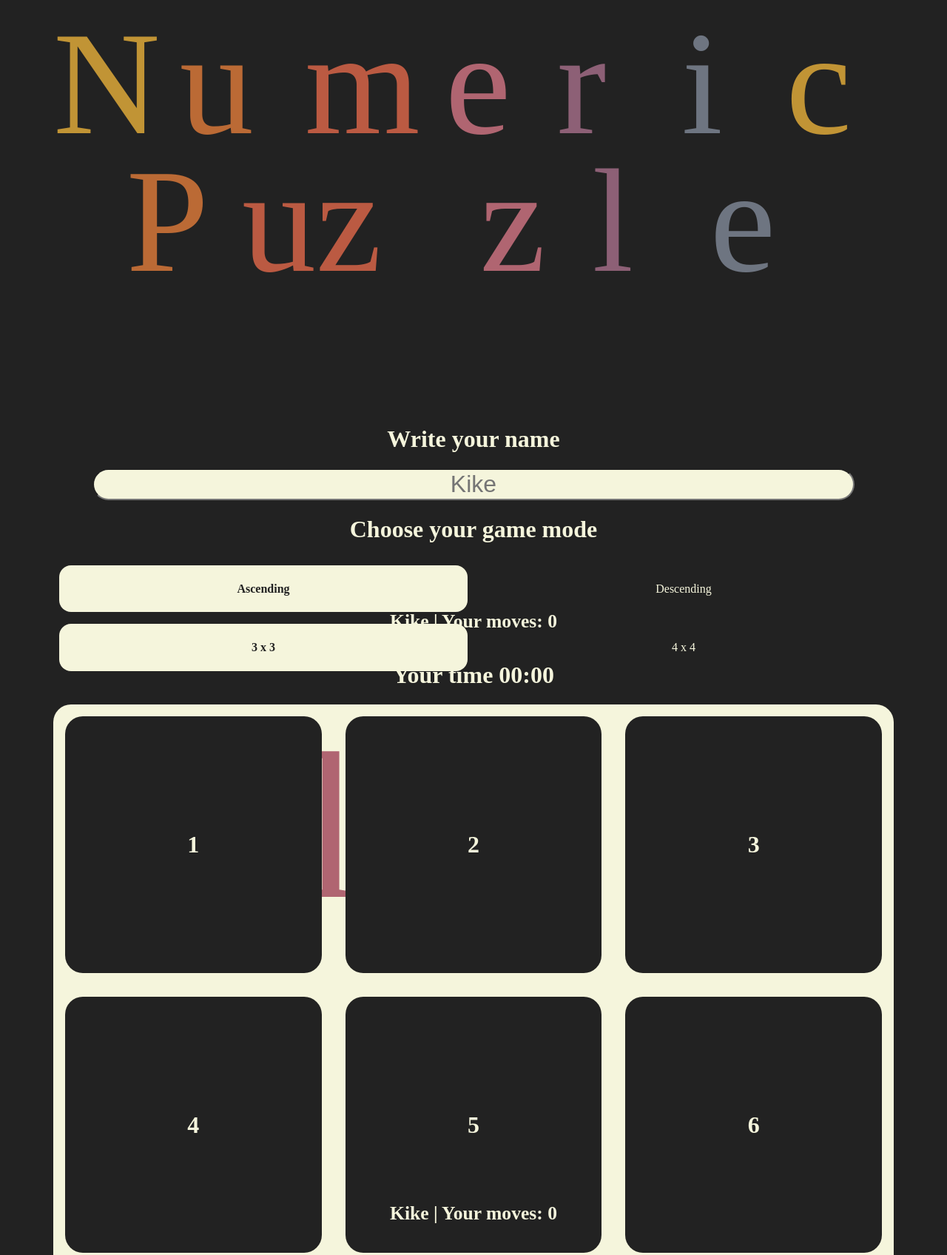
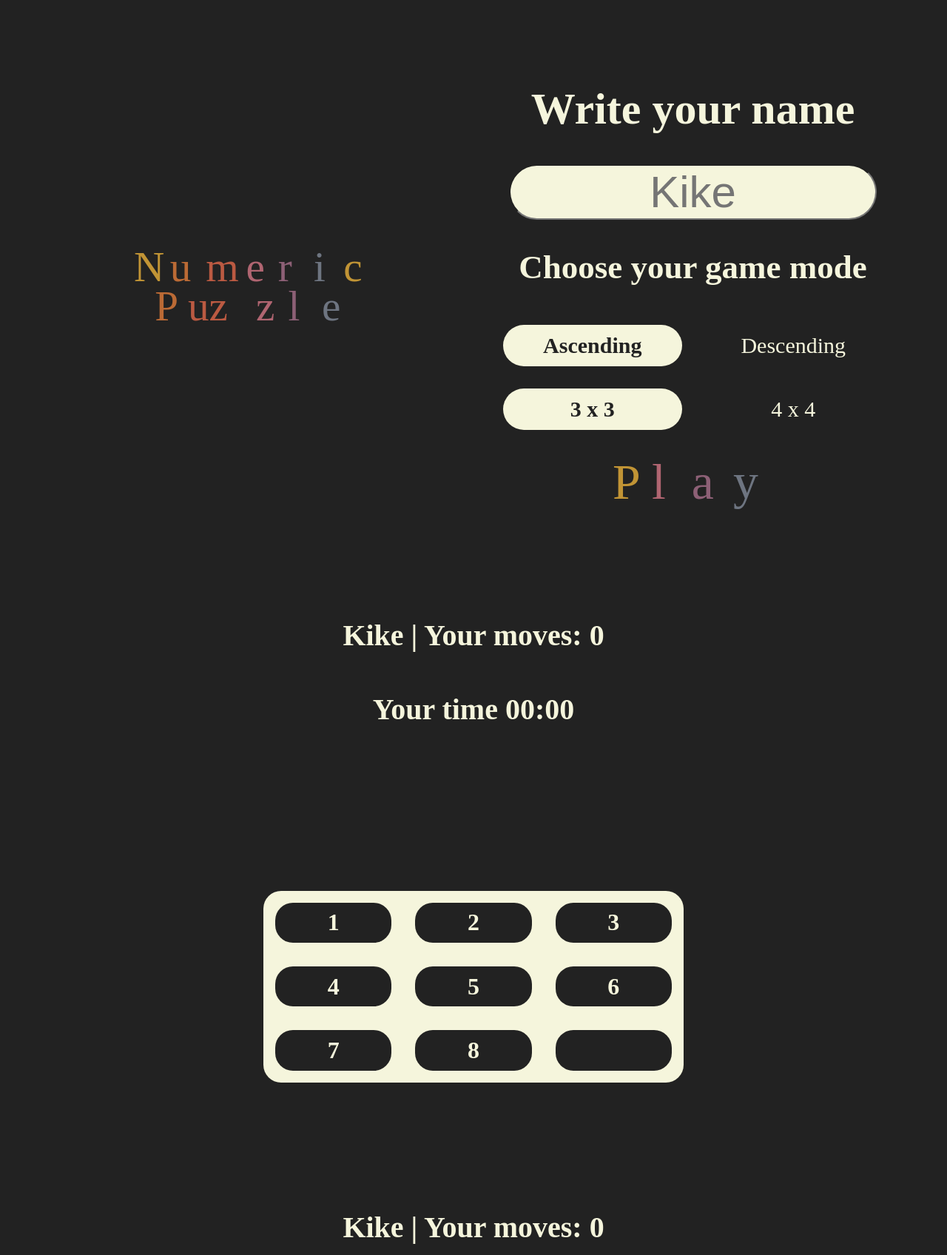
Before and after one commit to HiramAle/NumericPuzzle, a plain HTML site: page index.html in a window 1280 px wide. Shown: the top 1696 px of the page at 74% size. Drawn offline with Linux system fonts and the light colour scheme.

Commit message:
responsive

```diff
--- a/CSS/style.css
+++ b/CSS/style.css
@@ -421,3 +421,79 @@ grid-row-end: 3
   grid-row-end: 4
 
 }
+
+@media (min-width:768px){
+  html{
+    max-width: 100%;
+  }
+  #first-div{
+    display: grid;
+    grid-template-columns: repeat(2,1fr);
+    justify-content: center;
+    align-items: center;
+    column-gap: 50px;
+  }
+ #div-header{
+    width: 100%;
+    height: 100%;
+    display: flex;
+    justify-content: center;
+    align-items: center;
+  }
+  #div-form{
+    max-width: 100%;
+  }
+  #playbut{
+    width: 80%;
+    height: 80%;
+    text-align: center;
+    margin-top: 20px;
+  }
+  #div-game3x3{
+    display: grid;
+    grid-template-columns: repeat(1,1fr);
+    max-width: 100%;
+    align-items: center;
+  }
+  #div-game3x3 h1{
+    font-size: 40px;
+  }
+  #game-figure3x3{
+    width: 50%;
+    height: 40%;
+    margin: 40px auto;
+  }
+  #div-game4x4{
+    max-width: 100%;
+  }
+  #div-game4x4 h1{
+    font-size: 40px;
+  }
+  #game-figure4x4{
+    width: 50%;
+    height: 40%;
+    margin: 0 auto;
+  }
+  #menu{
+    width: 200px;
+    height: 200px;
+    display: block;
+    margin: 0 auto;
+  }
+}
+
+@media (min-width: 1079px){
+ #div-header{
+    width: 60%;
+    height: 60%;
+    margin: 0 auto;
+  }
+  #div-form{
+    max-width: 100%;
+    font-size: 30px;
+  }
+  #playbut{
+    width: 40%;
+    height: 40%;
+  }
+}
--- a/index.html
+++ b/index.html
@@ -16,7 +16,7 @@
 		  <div id="div-form">
 			<h1>Write your name</h1>
 			<input id="inputname" type="text" placeholder="Kike" />
-			<h1>Choose your game mode</h1>
+			<h2>Choose your game mode</h2>
 			<div id="order-div" >
 				<input name="radiomode" id="Up" type="radio" checked="checked" value="0"/>
 				<label for="Up">Ascending</label>
@@ -30,7 +30,7 @@
 				<label for="4x4">4 x 4</label>
 			</div>
 
-			  <input type="image" src="Resources/Images/image-play-button.svg"  onclick="playGame()" />
+			  <input type="image" src="Resources/Images/image-play-button.svg"  onclick="playGame()" id="playbut"/>
 		  </div>
 	  </div>
 
```
